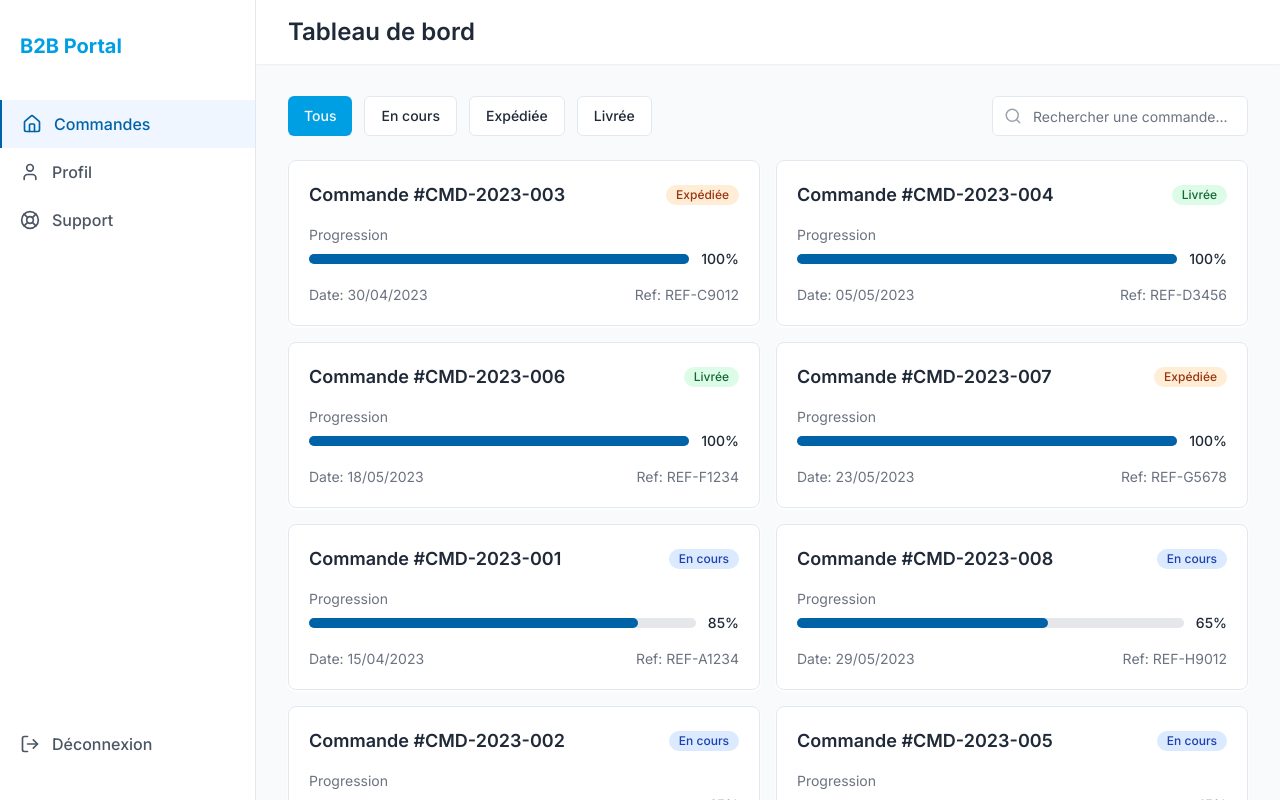
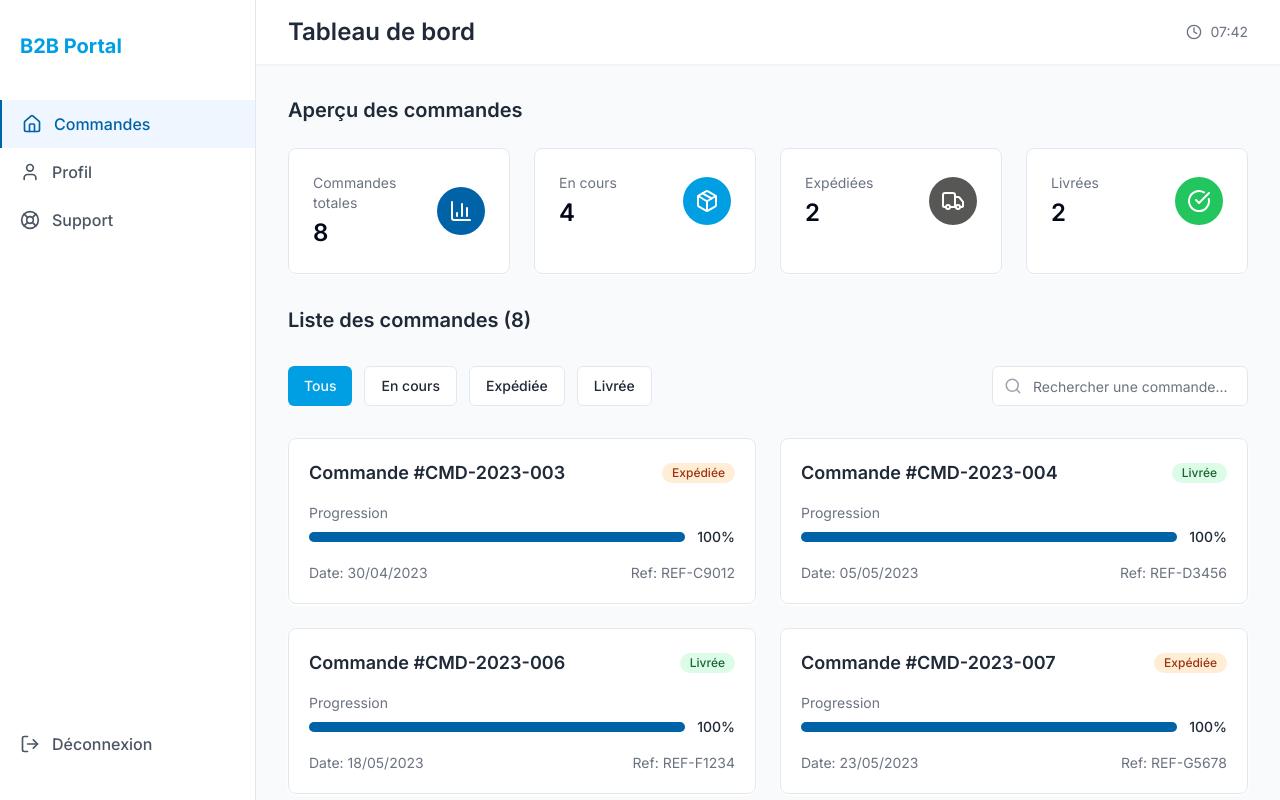
Before and after one commit to vincentchaumeil/portail-client-tf, a React (Vite) app: page / in a window 1280 px wide. Built offline with nearby package versions, Linux system fonts and the light colour scheme.

Commit message:
Add dashboard and spacing improvements
Improve UX/UI by adding a dashboard to indicate the number of commands and increase the spacing between the title and the cards.

```diff
--- /dev/null
+++ b/src/components/dashboard/DashboardSummary.tsx
@@ -0,0 +1,81 @@
+
+import React, { useMemo } from 'react';
+import { BarChart3, Package, Truck, CheckCircle } from 'lucide-react';
+import { Card, CardContent } from '@/components/ui/card';
+import { Order } from '@/types';
+
+interface DashboardSummaryProps {
+  orders: Order[];
+}
+
+interface StatCardProps {
+  title: string;
+  value: number;
+  icon: React.ReactNode;
+  color: string;
+}
+
+const StatCard: React.FC<StatCardProps> = ({ title, value, icon, color }) => (
+  <Card className="shadow-card hover:shadow-card-hover transition-all-300">
+    <CardContent className="p-6">
+      <div className="flex items-center justify-between">
+        <div>
+          <p className="text-sm text-muted-foreground mb-1">{title}</p>
+          <p className="text-2xl font-semibold">{value}</p>
+        </div>
+        <div className={`p-3 rounded-full ${color}`}>
+          {icon}
+        </div>
+      </div>
+    </CardContent>
+  </Card>
+);
+
+const DashboardSummary: React.FC<DashboardSummaryProps> = ({ orders }) => {
+  const stats = useMemo(() => {
+    const total = orders.length;
+    const inProgress = orders.filter(order => order.status === 'en cours').length;
+    const shipped = orders.filter(order => order.status === 'expédiée').length;
+    const delivered = orders.filter(order => order.status === 'livrée').length;
+
+    return { total, inProgress, shipped, delivered };
+  }, [orders]);
+
+  return (
+    <div>
+      <h2 className="text-xl font-semibold mb-6">Aperçu des commandes</h2>
+
+      <div className="grid grid-cols-4 gap-6">
+        <StatCard
+          title="Commandes totales"
+          value={stats.total}
+          icon={<BarChart3 className="h-6 w-6 text-white" />}
+          color="bg-primary-dark"
+        />
+
+        <StatCard
+          title="En cours"
+          value={stats.inProgress}
+          icon={<Package className="h-6 w-6 text-white" />}
+          color="bg-primary"
+        />
+
+        <StatCard
+          title="Expédiées"
+          value={stats.shipped}
+          icon={<Truck className="h-6 w-6 text-white" />}
+          color="bg-highlight"
+        />
+
+        <StatCard
+          title="Livrées"
+          value={stats.delivered}
+          icon={<CheckCircle className="h-6 w-6 text-white" />}
+          color="bg-green-500"
+        />
+      </div>
+    </div>
+  );
+};
+
+export default DashboardSummary;
--- a/src/components/layout/AppTopbar.tsx
+++ b/src/components/layout/AppTopbar.tsx
@@ -1,14 +1,43 @@
 
 import React from 'react';
+import { Clock } from 'lucide-react';
 
 interface AppTopbarProps {
   title: string;
 }
 
 const AppTopbar: React.FC<AppTopbarProps> = ({ title }) => {
+  // Get current time
+  const [currentTime, setCurrentTime] = React.useState<string>('');
+
+  React.useEffect(() => {
+    // Set initial time
+    updateTime();
+
+    // Update time every minute
+    const interval = setInterval(updateTime, 60000);
+
+    return () => clearInterval(interval);
+  }, []);
+
+  const updateTime = () => {
+    const now = new Date();
+    const timeFormatter = new Intl.DateTimeFormat('fr-FR', {
+      hour: '2-digit',
+      minute: '2-digit',
+      hour12: false
+    });
+    setCurrentTime(timeFormatter.format(now));
+  };
+
   return (
     <header className="h-16 bg-white shadow-sm px-8 between-flex">
       <h1 className="text-2xl font-semibold text-default">{title}</h1>
+
+      <div className="flex items-center text-muted-foreground">
+        <Clock className="h-4 w-4 mr-2" />
+        <span className="text-sm">{currentTime}</span>
+      </div>
     </header>
   );
 };
--- a/src/components/orders/OrdersContainer.tsx
+++ b/src/components/orders/OrdersContainer.tsx
@@ -64,30 +64,38 @@ const OrdersContainer: React.FC<OrdersContainerProps> = ({ orders }) => {
 
   return (
     <div className="relative">
+      <div className="flex justify-between items-center mb-8">
+        <h2 className="text-xl font-semibold">Liste des commandes ({filteredOrders.length})</h2>
+      </div>
+
       {/* Filters and search */}
-      <div className="between-flex mb-6">
+      <div className="between-flex mb-8">
         <div className="flex gap-3">
           <Button
             variant={activeFilter === 'all' ? 'default' : 'outline'}
             onClick={() => setActiveFilter('all')}
+            className="transition-all-300"
           >
             Tous
           </Button>
           <Button
             variant={activeFilter === 'in-progress' ? 'default' : 'outline'}
             onClick={() => setActiveFilter('in-progress')}
+            className="transition-all-300"
           >
             En cours
           </Button>
           <Button
             variant={activeFilter === 'shipped' ? 'default' : 'outline'}
             onClick={() => setActiveFilter('shipped')}
+            className="transition-all-300"
           >
             Expédiée
           </Button>
           <Button
             variant={activeFilter === 'delivered' ? 'default' : 'outline'}
             onClick={() => setActiveFilter('delivered')}
+            className="transition-all-300"
           >
             Livrée
           </Button>
@@ -98,22 +106,28 @@ const OrdersContainer: React.FC<OrdersContainerProps> = ({ orders }) => {
             placeholder="Rechercher une commande..."
             value={searchQuery}
             onChange={(e) => setSearchQuery(e.target.value)}
-            className="pl-10"
+            className="pl-10 transition-all-300 focus:ring-2 focus:ring-primary focus:border-transparent"
           />
           <Search size={18} className="absolute left-3 top-1/2 transform -translate-y-1/2 text-gray-400" />
         </div>
       </div>
 
-      {/* Order cards */}
-      <div className="grid grid-cols-1 md:grid-cols-2 gap-4">
-        {filteredOrders.map(order => (
+      {/* Order cards with increased gap */}
+      <div className="grid grid-cols-1 md:grid-cols-2 gap-6">
+        {filteredOrders.length > 0 ? (
+          filteredOrders.map(order => (
             <OrderCard
               key={order.id}
               order={order}
               isActive={order.id === selectedOrderId}
               onClick={() => setSelectedOrderId(order.id === selectedOrderId ? null : order.id)}
             />
-        ))}
+          ))
+        ) : (
+          <div className="col-span-2 py-12 text-center text-muted-foreground">
+            Aucune commande ne correspond à vos critères de recherche
+          </div>
+        )}
       </div>
 
       {/* Detail panel */}
--- a/src/pages/Index.tsx
+++ b/src/pages/Index.tsx
@@ -3,6 +3,7 @@ import React from 'react';
 import AppSidebar from '@/components/layout/AppSidebar';
 import AppTopbar from '@/components/layout/AppTopbar';
 import OrdersContainer from '@/components/orders/OrdersContainer';
+import DashboardSummary from '@/components/dashboard/DashboardSummary';
 import { mockOrders } from '@/data/mockOrders';
 
 const Index = () => {
@@ -14,7 +15,13 @@ const Index = () => {
         <AppTopbar title="Tableau de bord" />
 
         <main className="flex-1 overflow-auto p-8">
-          <OrdersContainer orders={mockOrders} />
+          {/* Dashboard Summary Section */}
+          <DashboardSummary orders={mockOrders} />
+
+          {/* Orders Section - with increased spacing */}
+          <div className="mt-8">
+            <OrdersContainer orders={mockOrders} />
+          </div>
         </main>
       </div>
     </div>
```
Lines whose indentation alone changed are shown as unchanged.
